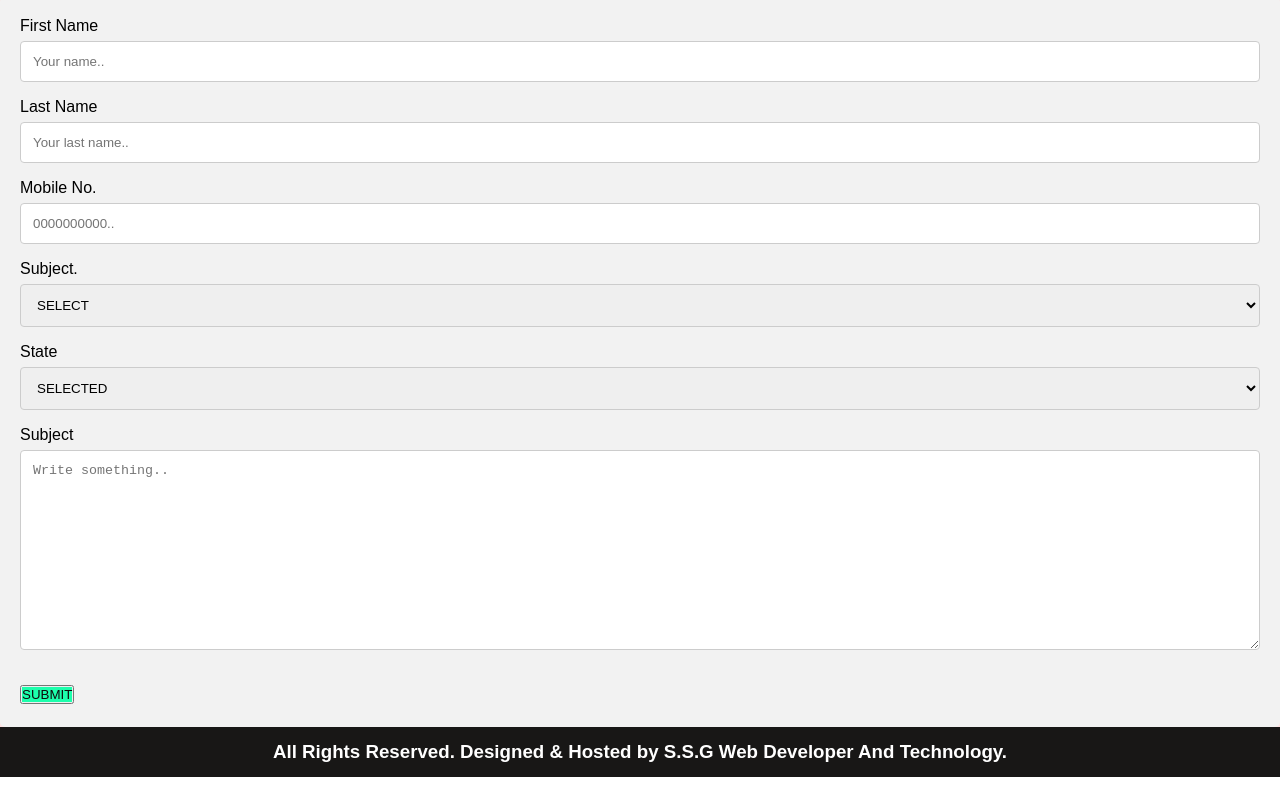
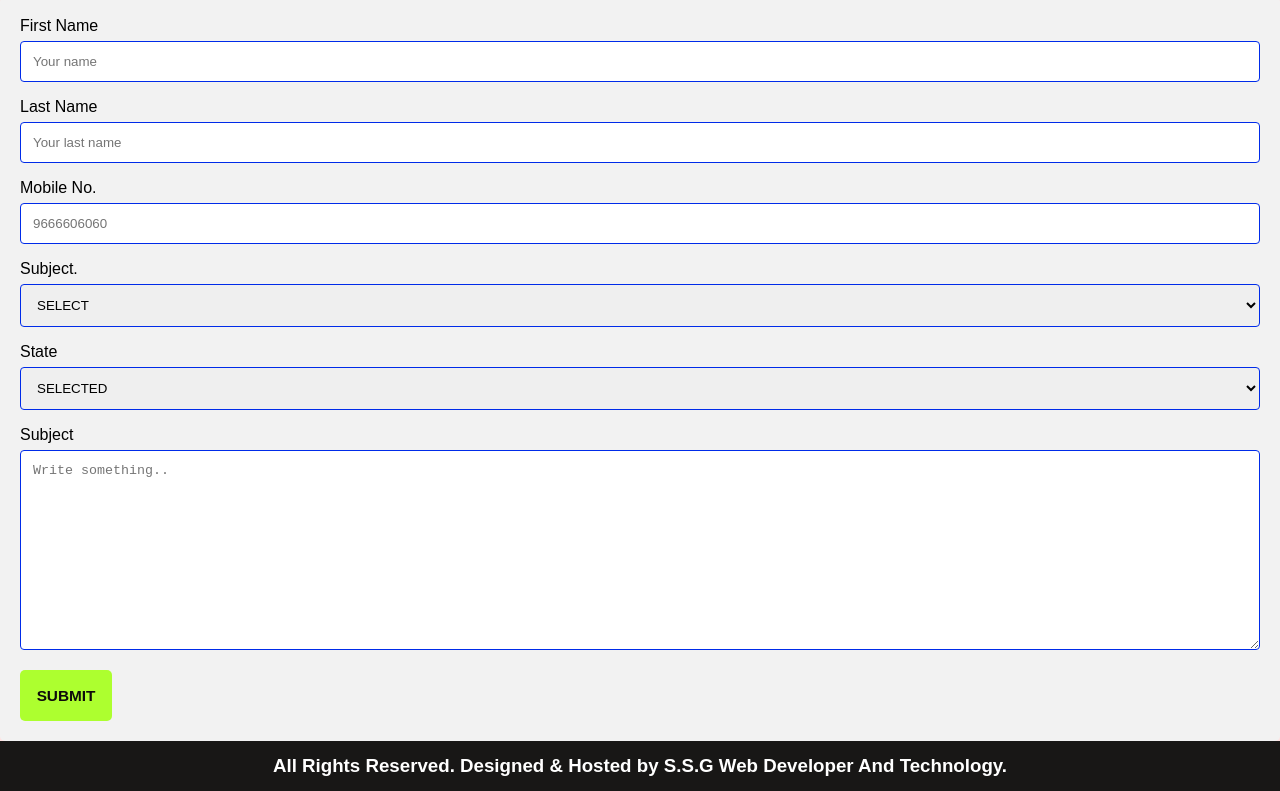
Before and after one commit to allworkonline/contact, a plain HTML site: page index.html in a window 1280 px wide. Shown: the part 384-1175 px from the top of the page. Drawn offline with Linux system fonts and the light colour scheme.

Commit message:
Add files via upload

```diff
--- a/contact.css
+++ b/contact.css
@@ -26,7 +26,7 @@
  .img{
     margin-left: 10px;
     height: 25px;
-    width: 20;
+    width: 20%;
     background-color: transparent;
     margin-top: -27px;
  }
@@ -116,3 +116,12 @@
     color: rgb(255, 255, 255);
 
 }
+
+button{
+   font-size: 1.2vw;
+   padding: 1.3vw;
+   background-color: greenyellow;
+   border: none;
+   border-radius: 5px;
+   font-weight: 700;
+}
--- a/index.html
+++ b/index.html
@@ -9,7 +9,7 @@
 <body>
     <div class="header" >
     <center>
-        <div class="text"><H1>All Work Online</H1></div>
+        <div class="text"><h1>All Work Online</h1></div>
     </center>
     <div class="img"><img src="download.png" height="80"alt="logo" style="margin: 10px;"></div>
     <!-- <div class="img2"><img src="download (1).png" height="80" alt="logo"></div> -->
@@ -46,7 +46,7 @@ body {font-family: Arial, Helvetica, sans-serif;}
 input[type=text], select, textarea {
   width: 100%;
   padding: 12px;
-  border: 1px solid #ccc;
+  border: 1px solid #002be9;
   border-radius: 4px;
   box-sizing: border-box;
   margin-top: 6px;
@@ -56,7 +56,7 @@ input[type=text], select, textarea {
 
 input[type=submit] {
   background-color: #04AA6D;
-  color: white;
+  color: rgb(252, 42, 42);
   padding: 12px 20px;
   border: none;
   border-radius: 4px;
@@ -81,12 +81,12 @@ input[type=submit]:hover {
 <div class="container">
   <form action="/action_page.php">
     <label for="fname">First Name</label>
-    <input type="text" id="fname" name="firstname" placeholder="Your name.." required>
+    <input type="text" id="fname" name="firstname" placeholder="Your name" required>
 
     <label for="lname">Last Name</label>
-    <input type="text" id="lname" name="lastname" placeholder="Your last name.." required>
+    <input type="text" id="lname" name="lastname" placeholder="Your last name" required>
     <label for="lname">Mobile No.</label>
-    <input type="text" id="lname" name="lastname" placeholder="0000000000..">
+    <input type="text" id="lname" name="lastname" placeholder="9666606060">
     <label for="lname">Subject.</label>
     <select id="subject" name="Subject">
       <option value="pm KISAN">SELECT</option>
@@ -134,7 +134,7 @@ input[type=submit]:hover {
     <label for="subject">Subject</label>
     <textarea id="subject" name="subject" placeholder="Write something.." style="height:200px"></textarea>
 
-    <h1><button><a href="https://web3forms.com/success" style="text-decoration: none; color: rgb(15, 11, 11); background-color: #1cffac; height: 1000;">SUBMIT</a></button></h1>
+    <button><a href="https://web3forms.com/success" style="text-decoration: none; color: rgb(15, 11, 11);  height: 1000;">SUBMIT</a></button>
   </form>
 </div>
 
```
